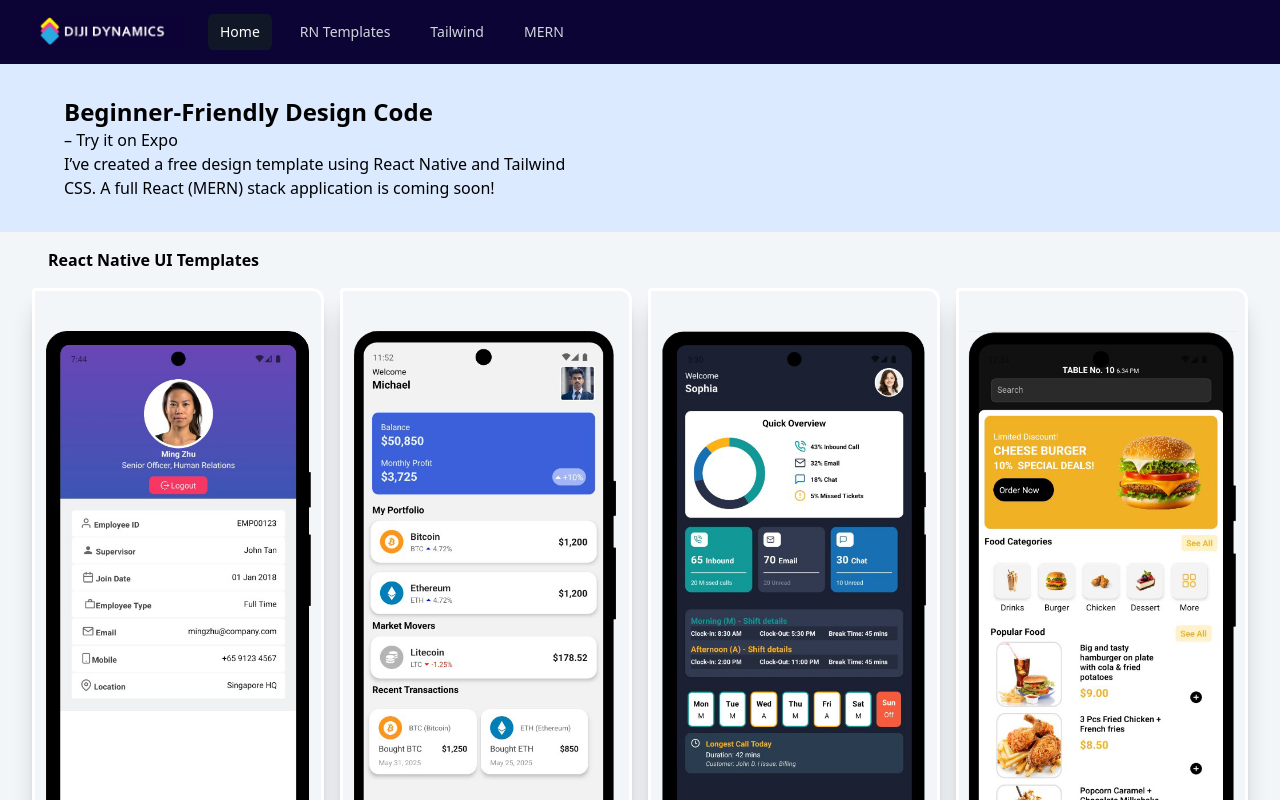
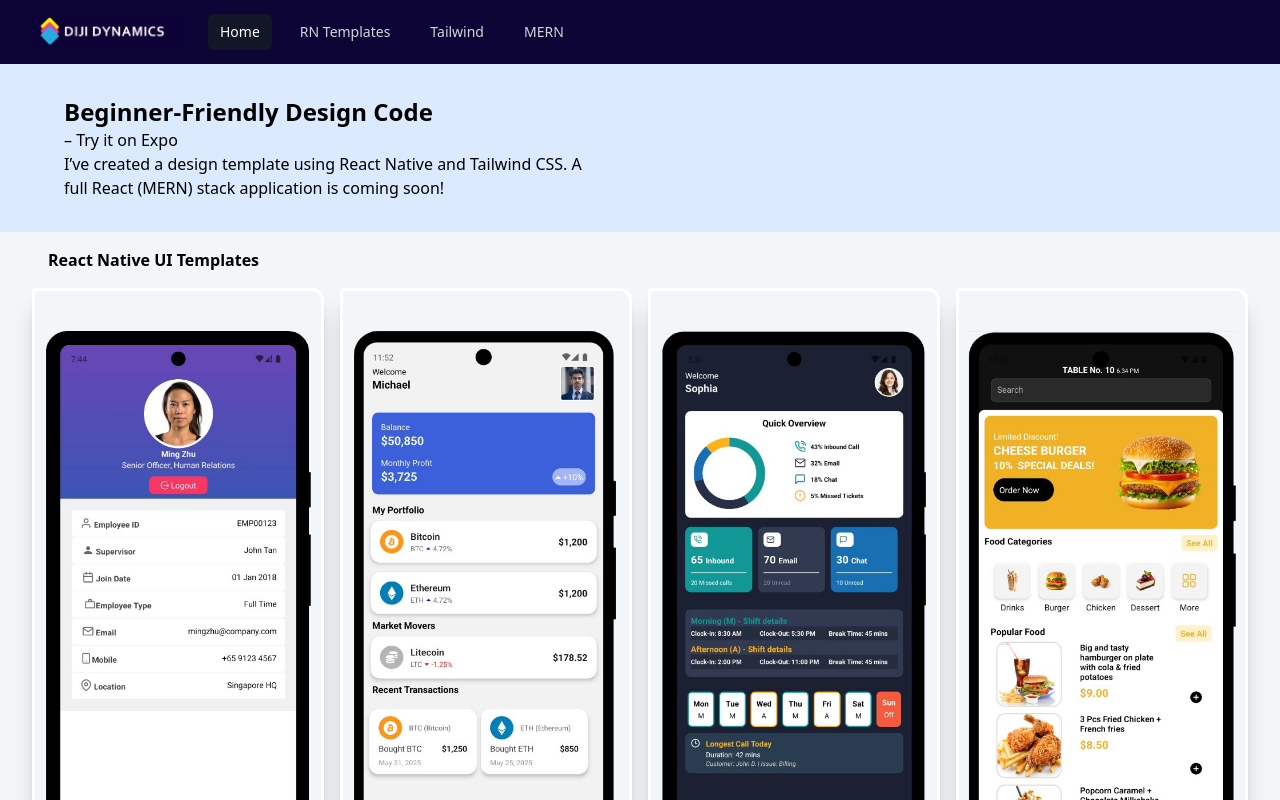
Before and after one commit to dijidynamics/dijidynamicsweb, a React (Vite) app: page / in a window 1280 px wide. Shown: the top 800 px of the page. Built offline with nearby package versions, Linux system fonts and the light colour scheme.

Commit message:
Update banner data

```diff
--- a/src/components/Banner.jsx
+++ b/src/components/Banner.jsx
@@ -13,9 +13,7 @@ const Banner = () => {
 
         <h2 className='text-2xl font-bold'>Beginner-Friendly Design Code</h2>
          <span> – Try it on Expo</span>
-        <p>I’ve created a free design template using React Native and Tailwind CSS. A full React (MERN) stack application is coming soon!
-
-</p>
+        <p>I’ve created a design template using React Native and Tailwind CSS. A full React (MERN) stack application is coming soon!</p>
 
 
             </div>
```
